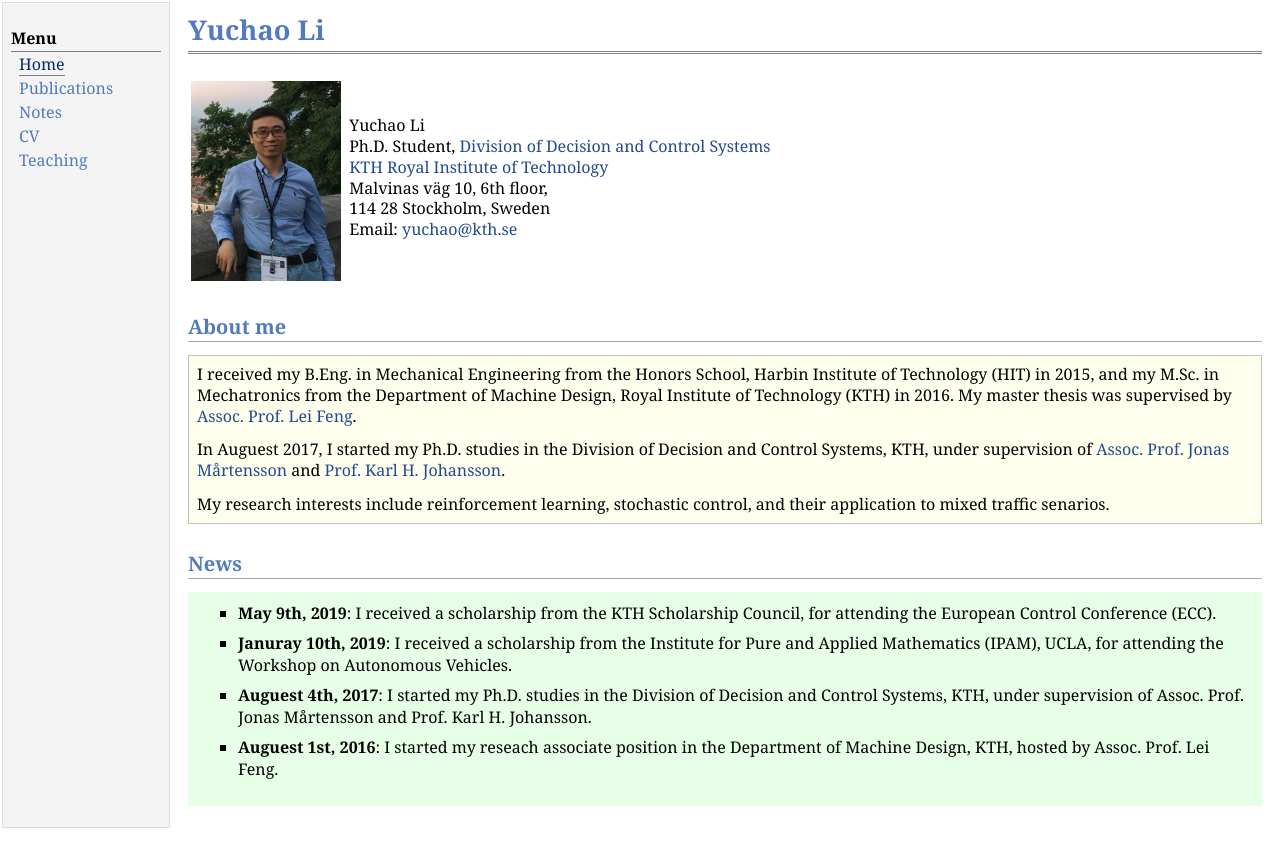
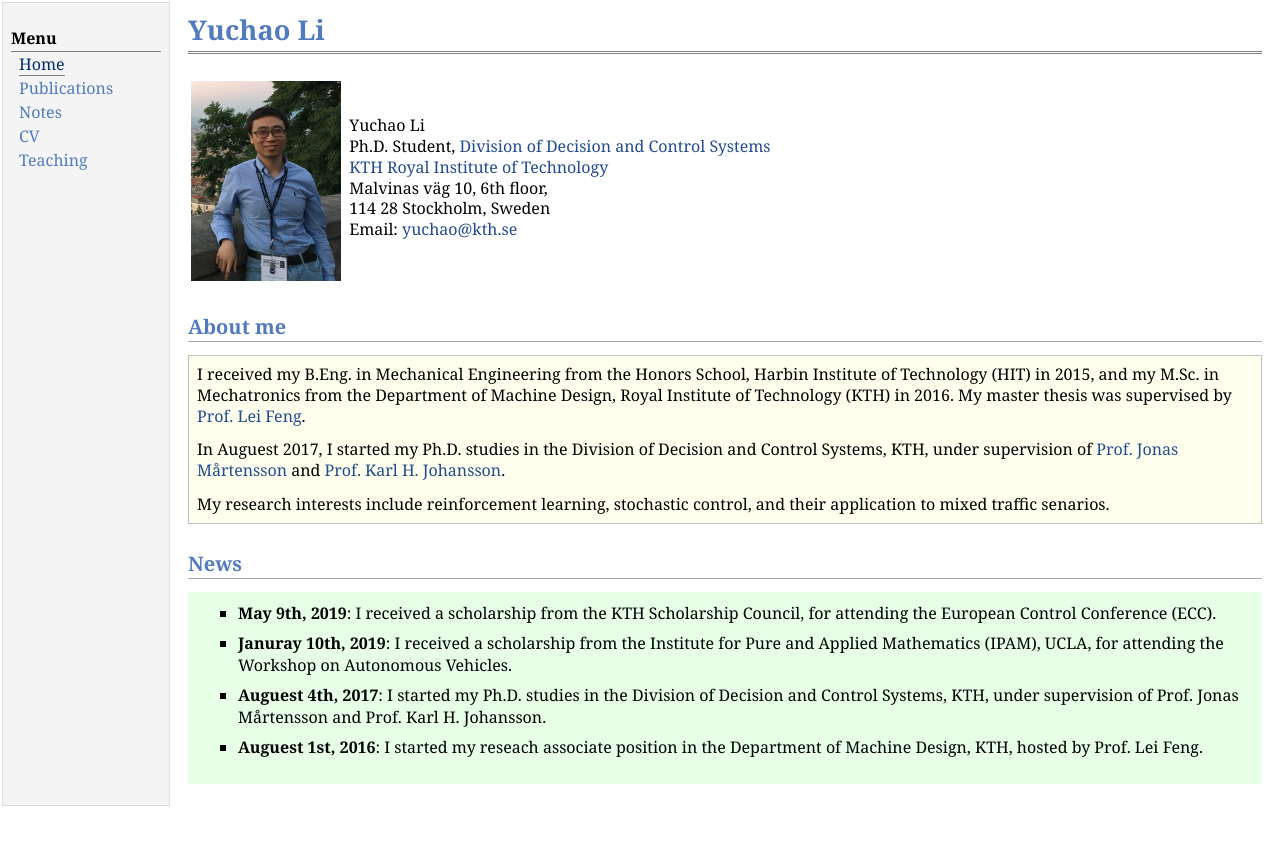
Before and after one commit to yuchaotaigu/yuchaotaigu.github.io, a Jekyll site: the page index.html, which Jekyll copies as it is, in a window 1280 px wide. Shown: the top 867 px of the page. Built offline with Jekyll 4.4.1, drawn with Linux system fonts in a browser that asks for light colours; comment, search, counter and statistics services are not loaded.

Commit message:
Update index.html

```diff
--- a/index.html
+++ b/index.html
@@ -38,9 +38,9 @@ Email: <a href="mailto:yuchao@kth.se">yuchao@kth.se</a><br /></p>
 <div class="infoblock">
 <div class="blockcontent">
 <p> I received my B.Eng. in Mechanical Engineering from the Honors School, Harbin Institute of Technology (HIT) in 2015, and my M.Sc. in Mechatronics from
-  the Department of Machine Design, Royal Institute of Technology (KTH) in 2016. My master thesis was supervised by <a href="https://www.kth.se/profile/lfeng">Assoc. Prof. Lei Feng</a>.
+  the Department of Machine Design, Royal Institute of Technology (KTH) in 2016. My master thesis was supervised by <a href="https://www.kth.se/profile/lfeng">Prof. Lei Feng</a>.
 </p>
-<p> In Auguest 2017, I started my Ph.D. studies in the Division of Decision and Control Systems, KTH, under supervision of <a href="https://www.kth.se/profile/jonas1">Assoc. Prof. Jonas Mårtensson</a> and
+<p> In Auguest 2017, I started my Ph.D. studies in the Division of Decision and Control Systems, KTH, under supervision of <a href="https://www.kth.se/profile/jonas1">Prof. Jonas Mårtensson</a> and
    <a href="https://people.kth.se/~kallej">Prof. Karl H. Johansson</a>.
     </p>
 <p> My research interests include reinforcement learning, stochastic control, and their application to mixed traffic senarios.
@@ -56,9 +56,9 @@ Email: <a href="mailto:yuchao@kth.se">yuchao@kth.se</a><br /></p>
   </li>
   <li><b>Januray 10th, 2019</b>: I received a scholarship from the Institute for Pure and Applied Mathematics (IPAM), UCLA, for attending the Workshop on Autonomous Vehicles.
   </li>
-  <li><b>Auguest 4th, 2017</b>: I started my Ph.D. studies in the Division of Decision and Control Systems, KTH, under supervision of Assoc. Prof. Jonas Mårtensson and Prof. Karl H. Johansson.
+  <li><b>Auguest 4th, 2017</b>: I started my Ph.D. studies in the Division of Decision and Control Systems, KTH, under supervision of Prof. Jonas Mårtensson and Prof. Karl H. Johansson.
   </li>
-  <li><b>Auguest 1st, 2016</b>: I started my reseach associate position in the Department of Machine Design, KTH, hosted by Assoc. Prof. Lei Feng.
+  <li><b>Auguest 1st, 2016</b>: I started my reseach associate position in the Department of Machine Design, KTH, hosted by Prof. Lei Feng.
   </li>
 
   </ul>
```
